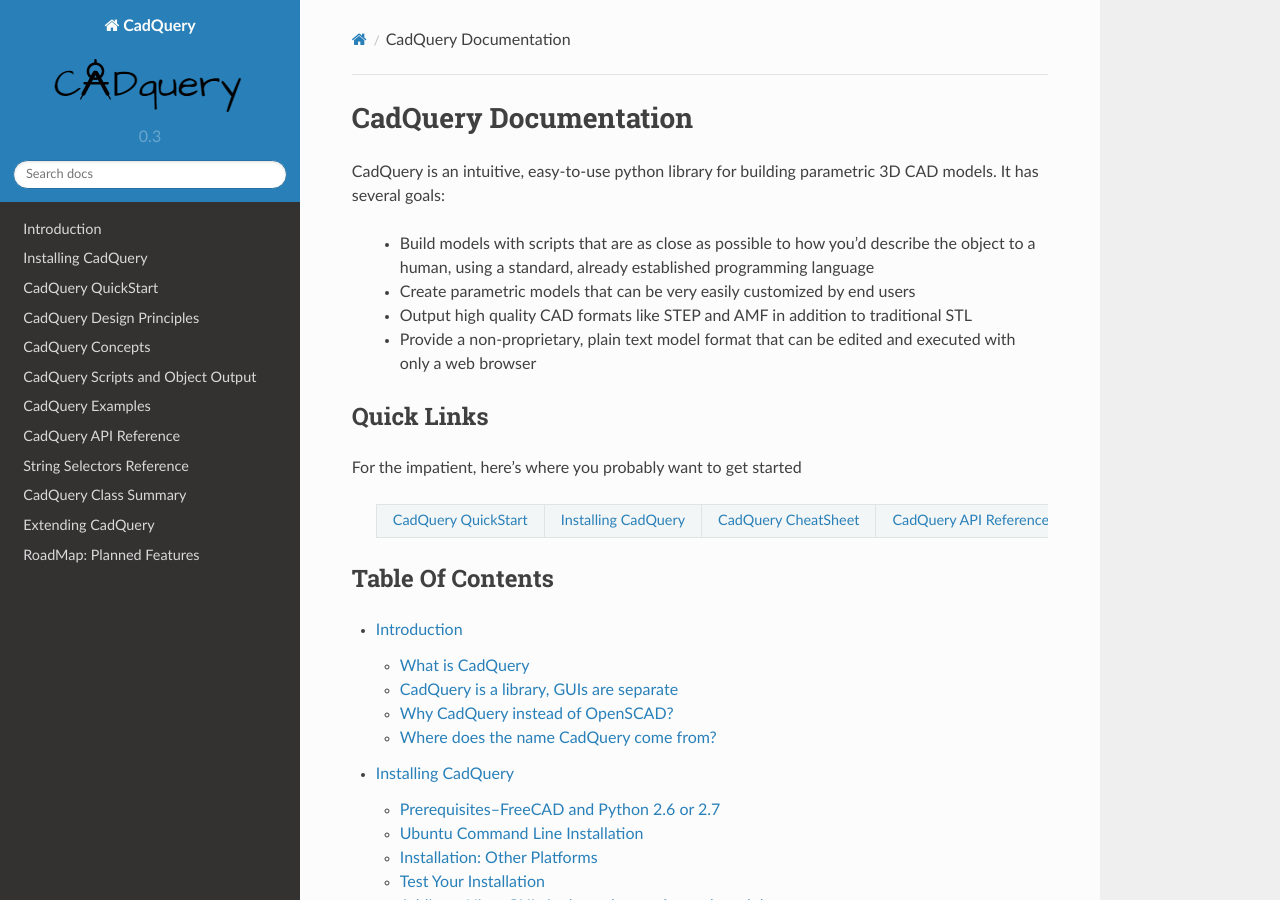
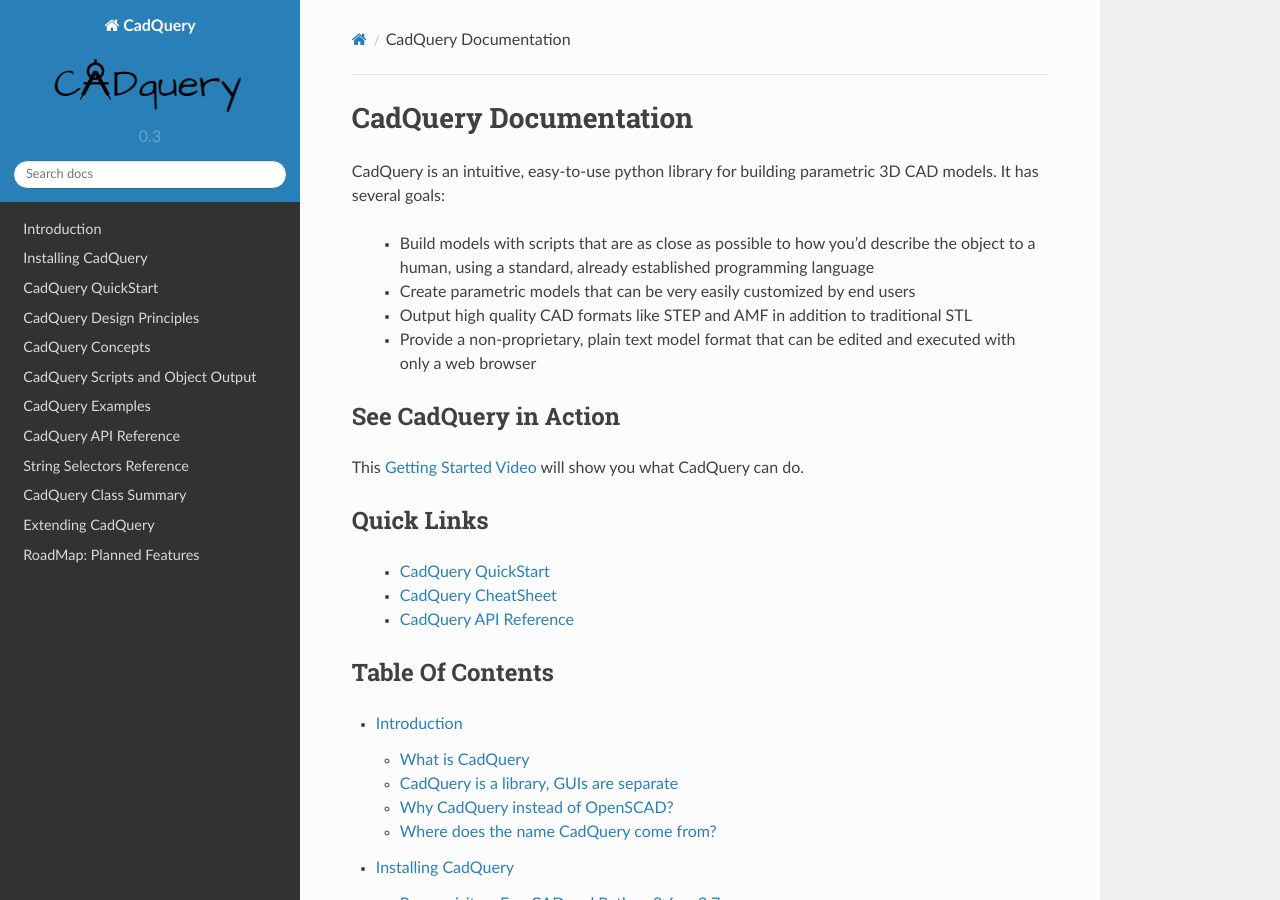
Before and after one commit to CadQuery/cadquery, a Sphinx documentation site: the page built from doc/index.rst, in a window 1280 px wide and 900 px high. Built offline with Sphinx 7.4.7 and the Read the Docs theme 2.0.0, drawn with Linux system fonts in a browser that asks for light colours.

```diff
--- a/cadquery/__init__.py
+++ b/cadquery/__init__.py
@@ -7,8 +7,8 @@ from .freecad_impl import importers
 #these items are the common implementation
 
 #the order of these matter
-from .selectors import NearestToPointSelector,ParallelDirSelector,DirectionSelector,PerpendicularDirSelector,TypeSelector,DirectionMinMaxSelector,StringSyntaxSelector,Selector
-from .CQ import CQ,CQContext,Workplane
+from .selectors import *
+from .CQ import *
 
 
 __all__ = [
--- a/doc/conf.py
+++ b/doc/conf.py
@@ -81,7 +81,7 @@ exclude_patterns = ['_build']
 
 # If true, the current module name will be prepended to all description
 # unit titles (such as .. function::).
-#add_module_names = True
+add_module_names = True
 
 # If true, sectionauthor and moduleauthor directives will be shown in the
 # output. They are ignored by default.
--- a/doc/index.rst
+++ b/doc/index.rst
@@ -1,7 +1,4 @@
-.. CadQuery documentation master file, created by
-   sphinx-quickstart on Sat Aug 25 21:10:53 2012.
-   You can adapt this file completely to your liking, but it should at least
-   contain the root `toctree` directive.
+
 
 CadQuery Documentation
 ===================================
@@ -17,14 +14,18 @@ CadQuery is an intuitive, easy-to-use python library for building parametric 3D
 
     * Provide a non-proprietary, plain text model format that can be edited and executed with only a web browser
 
+See CadQuery in Action
+-------------------------
+
+This `Getting Started Video <https://youtu.be/lxhBNOE7GVs>`_ will show you what CadQuery can do.
+
+
 Quick Links
--------------------
+------------------
 
-For the impatient, here's where you probably want to get started
-
-  ====================   ============================       ==========================================================   ====================
-  :ref:`quickstart`      :ref:`installation`                `CadQuery CheatSheet <_static/cadquery_cheatsheet.html>`_    :ref:`apireference`
-  ====================   ============================       ==========================================================   ====================
+  * :ref:`quickstart`
+  * `CadQuery CheatSheet <_static/cadquery_cheatsheet.html>`_
+  * :ref:`apireference`
 
 Table Of Contents
 -------------------
@@ -46,6 +47,7 @@ Table Of Contents
     roadmap.rst
 
 
+
 Indices and tables
 -------------------
 
--- a/doc/installation.rst
+++ b/doc/installation.rst
@@ -18,12 +18,16 @@ On Ubuntu, you can type::
         sudo apt-get install -y freecad freecad-doc
         pip install cadquery
 
+This `Unix Installation Video <http://youtu.be/InZu8jgaYCA>`_ will walk you through the installation
+
+
 Installation: Other Platforms
 ------------------------------------------
 
    1. Install FreeCAD using the appropriate installer for your platform, on `www.freecadweb.org <http://www.freecadweb.org/wiki/?title=Download>`_
    2. pip install cadquery
 
+This `Windows Installation video <https://www.youtube.com/watch?v=dWw4Y_ah-8k>`_ will walk you through the installation on Windows
 
 Test Your Installation
 ------------------------
--- /dev/null
+++ b/requirements-dev.txt
@@ -0,0 +1,3 @@
+sphinx-rtd-theme==0.1.9
+travis-sphinx==1.1.0
+Sphinx==1.3.1
```
Also changed, not shown: doc/apireference.rst (+10 -4 lines), doc/classreference.rst (+4 -23 lines), .travis.yml, 2 other files.
